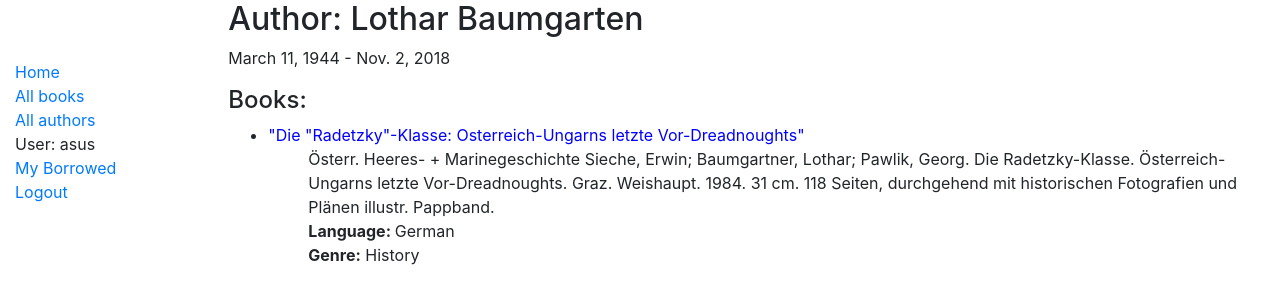
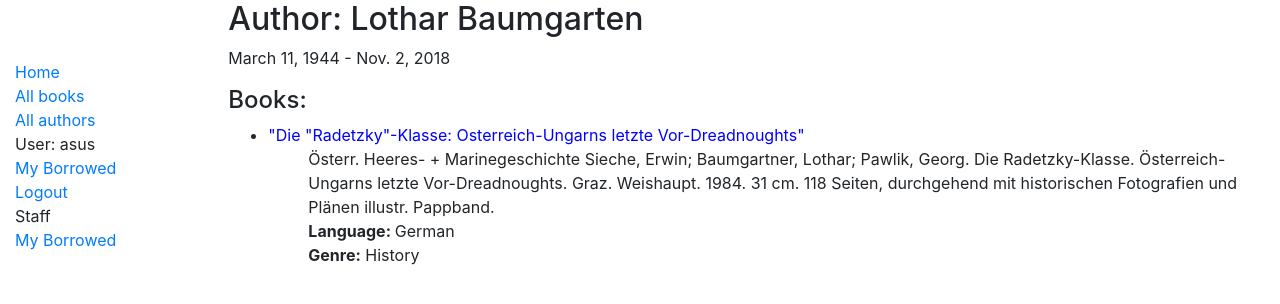
Before and after one commit to nikolai-sh/Library, a Django app: page /catalog/authors/8 in a window 1280 px wide. Shown: the top 304 px of the page. Run offline with Django 3.2, Linux system fonts and the light colour scheme; a user stored in the database is signed in; data comes from the database, SQL or seed files in the repository.

Commit message:
Add staff to base_generic

```diff
--- a/locallibrary/catalog/templates/base_generic.html
+++ b/locallibrary/catalog/templates/base_generic.html
@@ -26,7 +26,10 @@
           {% else %}
           <li><a href="{% url 'login'%}?next={{request.path}}">Login</a></li>
           {% endif %}
-
+          {% if perms.catalog.can_mark_returned %}
+          <li>Staff</li>
+          <li><a href="{% url 'all-borrowed' %}">My Borrowed</a></li>
+          {% endif %}
         </ul>
     {% endblock %}
       </div>
```
